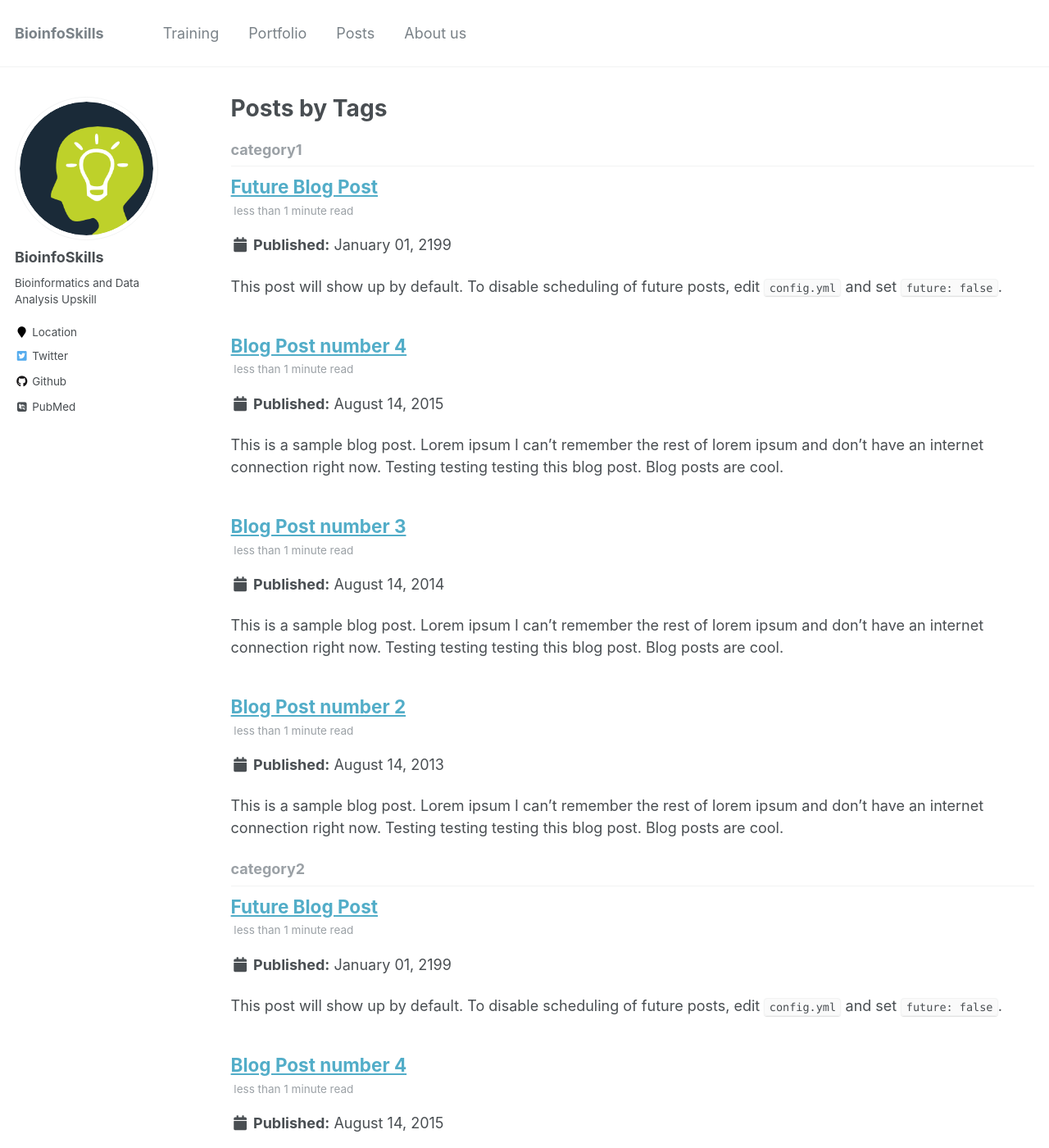
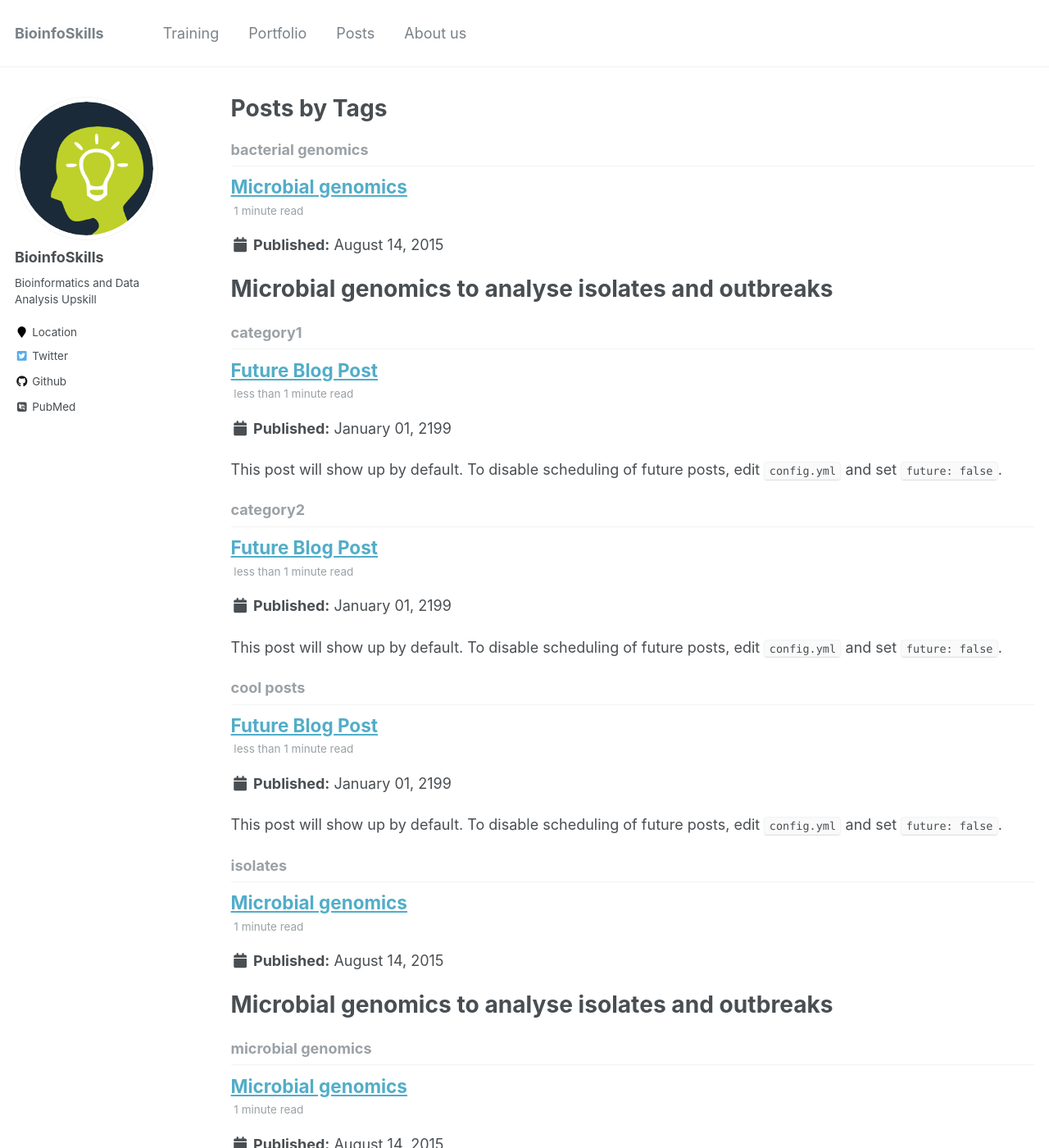
Before and after one commit to bioinfoskills/bioinfoskills.github.io, a Jekyll site: the page built from _pages/tag-archive.html, in a window 1280 px wide and 1400 px high. Shown: the whole window at 82% size. Built offline with Jekyll 4.4.1, drawn with Linux system fonts in a browser that asks for light colours; some web fonts are replaced; some of the changed text lies outside the part shown.

Commit message:
isolates

```diff
--- a/_posts/2013-08-14-blog-post-2.md
+++ /dev/null
@@ -1,20 +0,0 @@
----
-title: 'Blog Post number 2'
-date: 2013-08-14
-permalink: /posts/2013/08/blog-post-2/
-tags:
-  - cool posts
-  - category1
-  - category2
----
-
-This is a sample blog post. Lorem ipsum I can't remember the rest of lorem ipsum and don't have an internet connection right now. Testing testing testing this blog post. Blog posts are cool.
-
-Headings are cool
-======
-
-You can have many headings
-======
-
-Aren't headings cool?
-------
--- a/_posts/2014-08-14-blog-post-3.md
+++ /dev/null
@@ -1,20 +0,0 @@
----
-title: 'Blog Post number 3'
-date: 2014-08-14
-permalink: /posts/2014/08/blog-post-3/
-tags:
-  - cool posts
-  - category1
-  - category2
----
-
-This is a sample blog post. Lorem ipsum I can't remember the rest of lorem ipsum and don't have an internet connection right now. Testing testing testing this blog post. Blog posts are cool.
-
-Headings are cool
-======
-
-You can have many headings
-======
-
-Aren't headings cool?
-------
--- /dev/null
+++ b/_posts/2020-08-02-Microbial-isolates.md
@@ -0,0 +1,30 @@
+---
+title: 'Microbial genomics'
+date: 2015-08-14
+permalink: /posts/2020/08/microbial-genomics/
+tags:
+  - isolates
+  - microbial genomics
+  - bacterial genomics
+---
+
+# Microbial genomics to analyse isolates and outbreaks
+
+### Coordinator: Nabil-Fareed Alikhan
+
+This module aims to provide students with an opportunity to work through a complex research project using real world data. This being with initial collection of sequencing data, to performing analyses, to final visualisation. At each step, students will attempt one aspect of the project, with quizzes to assess their proficiency.
+
+This module will allow practical application of lessons learnt in other modules, such as computational skills from (1) for running analyses, statistical skills from (2) for assessing those analyses. Concepts such as de novo genome assembly will overlap with (3).  The study of outbreaks will extend on fundamentals presented in (5).
+
+The datasets studied will include real outbreak data from food borne pathogens such as E. coli and Salmonella, and data from the COVID19 pandemic.
+
+Specific components will include common aspects of microbial genomic analysis such as:
+*	Retrieving data from public databases
+*	Structuring metadata in accordance with FAIR principles.
+*	Basic quality of genome sequence data.
+*	Common analyses; Comparing multiple genomes or mapping sequence read data to explore a given research question.
+*	Salient assumptions and caveats of analyse tools will presented alongside instructions on how to run them.
+*	Approaches for dealing with datasets of various sizes; scaling up when required.
+*	Combining genomic data with empirical data such antimicrobial resistance.
+*	Submitting sequence data to public databases; a required part of scientific publication.
+*	Methods for sharing and distributing dataset and analysis results beyond scientific journals.
```
Also changed, not shown: _pages/about.md (+1 -4 lines), _posts/2015-08-14-blog-post-4.md (deleted, +0 -20 lines).
